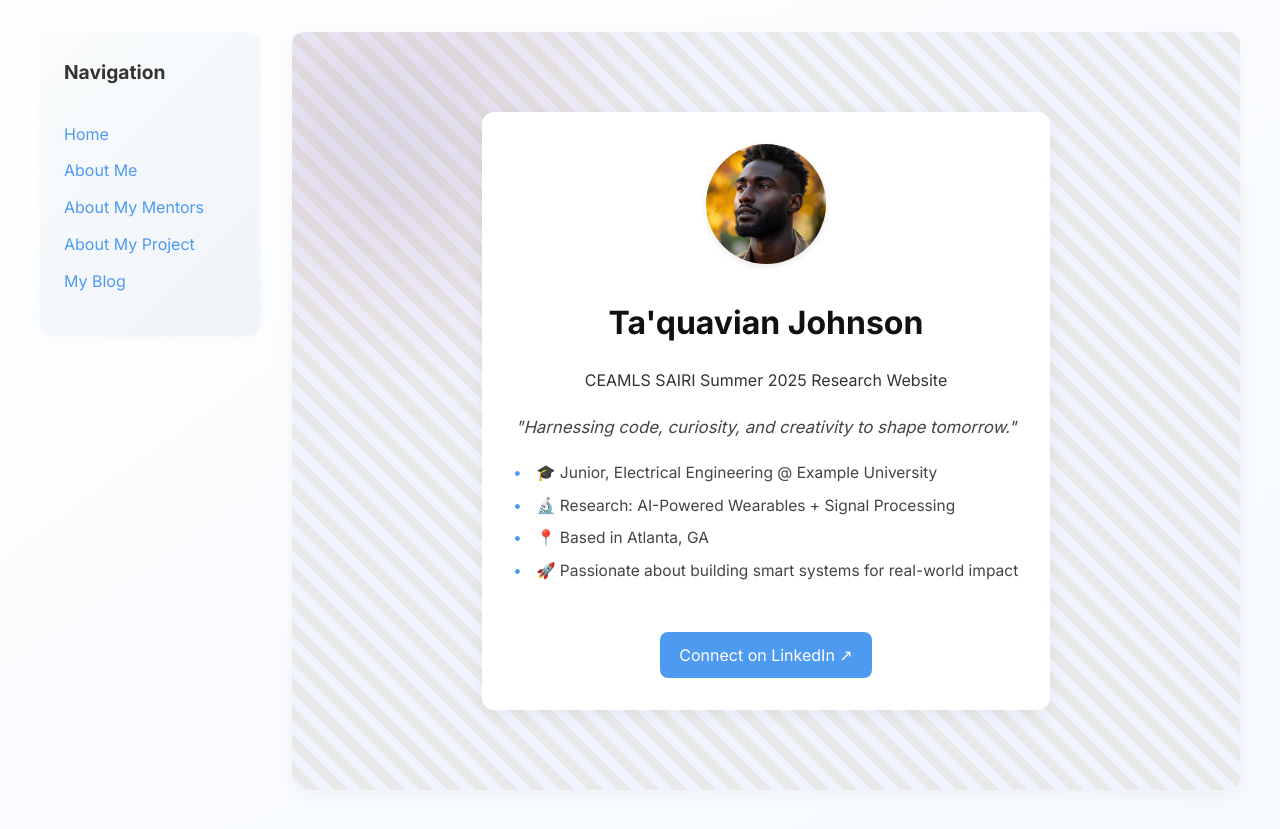
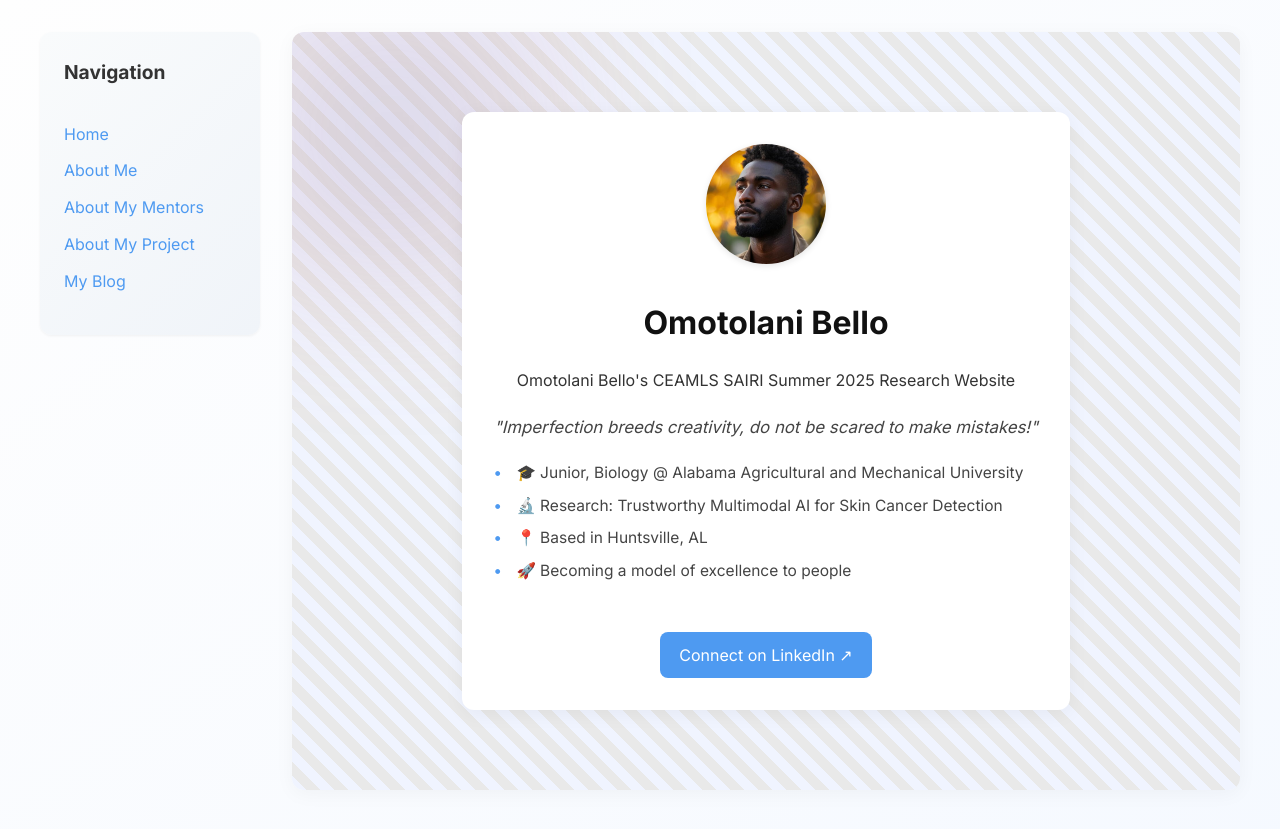
Before and after one commit to TolaniBello/TolaniBello.github.io, a Jekyll site: the page built from index.md, in a window 1280 px wide. Shown: the top 829 px of the page. Built offline with Jekyll 4.4.1, drawn with Linux system fonts in a browser that asks for light colours.

Commit message:
Update index.md

```diff
--- a/index.md
+++ b/index.md
@@ -1,15 +1,15 @@
 ---
 layout: home
-title: Ta'quavian Johnson
-description: CEAMLS SAIRI Summer 2025 Research Website
+title: Omotolani Bello
+description: Omotolani Bello's CEAMLS SAIRI Summer 2025 Research Website
 
-motto: "Harnessing code, curiosity, and creativity to shape tomorrow."
+motto: "Imperfection breeds creativity, do not be scared to make mistakes!"
 
 quick_facts:
-  - "🎓 Junior, Electrical Engineering @ Example University"
-  - "🔬 Research: AI-Powered Wearables + Signal Processing"
-  - "📍 Based in Atlanta, GA"
-  - "🚀 Passionate about building smart systems for real-world impact"
+  - "🎓 Junior, Biology @ Alabama Agricultural and Mechanical University"
+  - "🔬 Research: Trustworthy Multimodal AI for Skin Cancer Detection"
+  - "📍 Based in Huntsville, AL"
+  - "🚀 Becoming a model of excellence to people"
 
 linkedin: https://www.linkedin.com/in/taquavian-johnson/
 image: /assets/images/me.jpg
```
